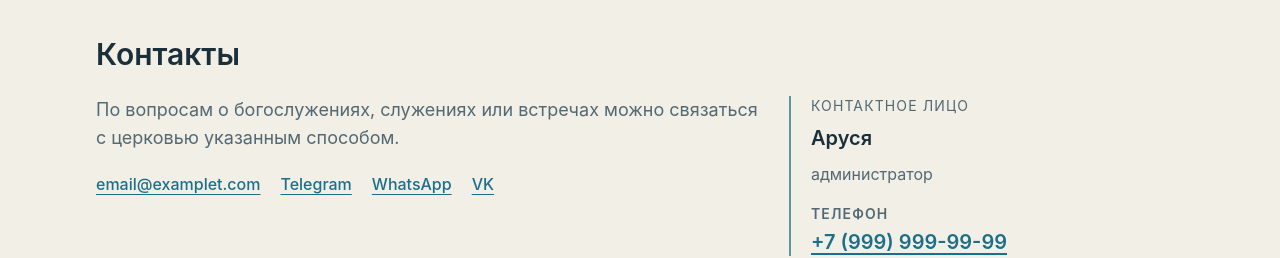
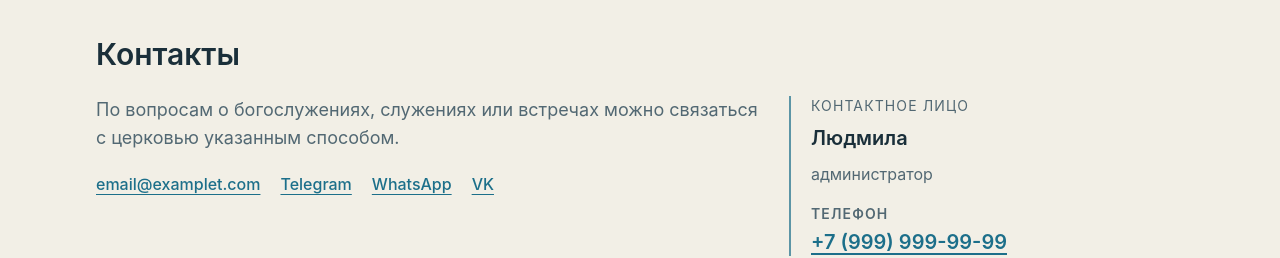
Before and after one commit to Grotekar/church-mv, a Next.js app: page / in a window 1280 px wide. Shown: the part 1780-2038 px from the top of the page. Built offline with nearby package versions, Linux system fonts and the light colour scheme.

Commit message:
Изменит имя администратора

```diff
--- a/content/shared/contacts.ts
+++ b/content/shared/contacts.ts
@@ -3,7 +3,7 @@ export const churchContacts = {
     "По вопросам о богослужениях, служениях или встречах можно связаться с церковью указанным способом.",
   person: {
     // TODO: заменить на имя контактного лица, если церковь хочет публиковать его на сайте.
-    name: "Аруся",
+    name: "Людмила",
     // TODO: заменить на роль контактного лица, если она должна отображаться.
     role: "администратор",
   },
```
